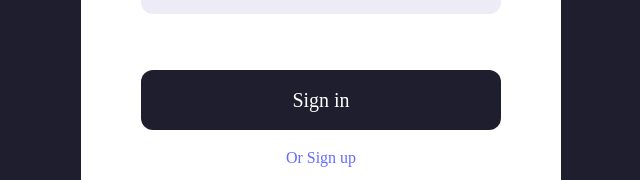
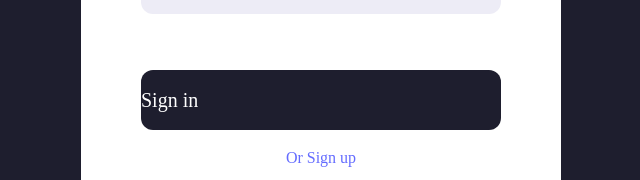
Before and after one commit to jthamayo/final-project, a React (Vite) app in the folder frontend/: page /login in a window 1280 px wide. Shown: the part 440-620 px from the top of the page, without its empty margins (319-959 px from the left). Built offline with nearby package versions, Linux system fonts and the light colour scheme; a web font is replaced by a local one.

Commit message:
feat: add static ui icons

```diff
--- a/frontend/src/index.css
+++ b/frontend/src/index.css
@@ -84,7 +84,20 @@
   }
 
   .box {
+    display: flex;
+    align-items: center;
     background-color: var(--color-box);
+    width: 100%;
+    border-radius: 1rem;
+    padding-left: 2rem;
+    min-height: 60px;
+  }
+  .dark-box {
+    color: white;
+    display: flex;
+    align-items: center;
+    justify-content: space-between;
+    background-color: var(--color-base);
     width: 100%;
     border-radius: 1rem;
     padding-left: 2rem;
@@ -105,4 +118,8 @@
     position: absolute;
     left: 0;
   }
+
+  .icon{
+
+  }
 }
```
